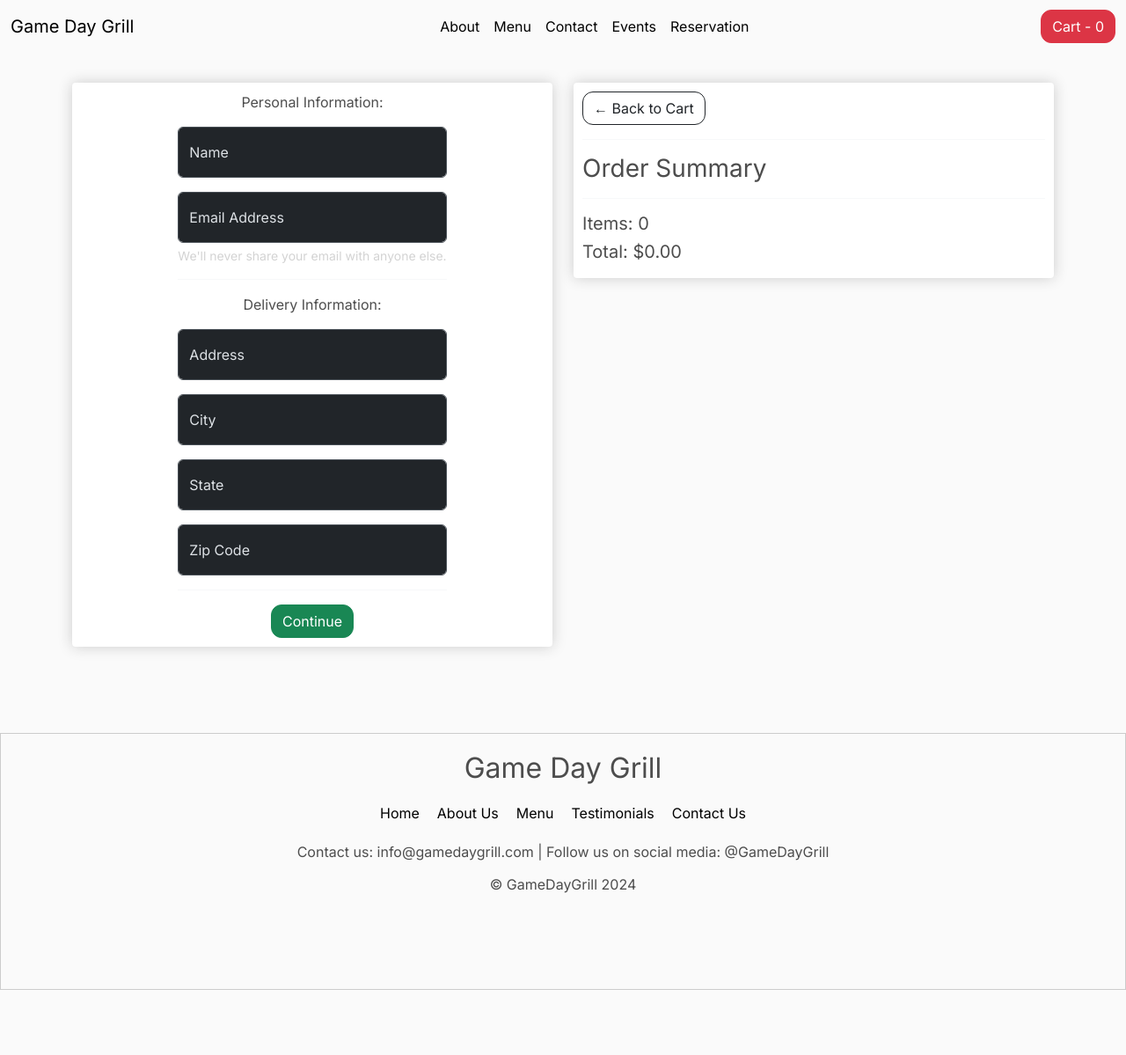
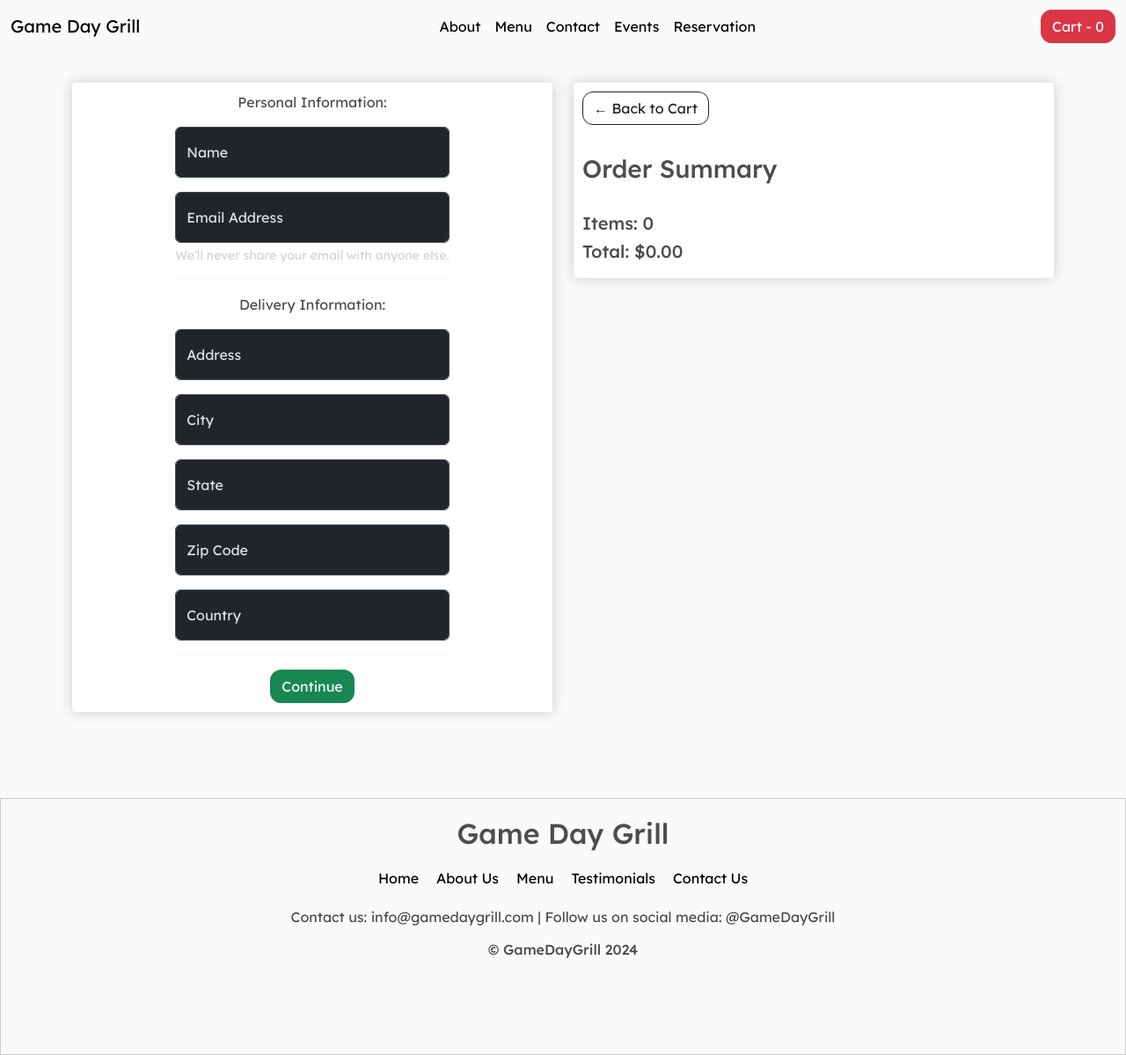
Before and after one commit to GreenTreeGaming/Game-Day-Grill, a Django app: page /checkout/ in a window 1280 px wide. Shown: the whole page at 88% size. Before the commit the page ends 1125 px from the top, so only its background shows below. Run offline with Django 4.2, Linux system fonts and the light colour scheme; some libraries are stand-ins or nearby versions.

Commit message:
Final Version

```diff
--- a/gamedaygrill/static/css/main.css
+++ b/gamedaygrill/static/css/main.css
@@ -1,15 +1,15 @@
 /* @import url('https://fonts.googleapis.com/css2?family=Bubblegum+Sans&display=swap'); */
-@import url('https://fonts.googleapis.com/css2?family=Inter&display=swap');
-
+/* @import url('https://fonts.googleapis.com/css2?family=Inter&display=swap'); */
+@import url('https://fonts.googleapis.com/css2?family=Lexend+Deca:wght@100..900&display=swap');
 
 body {
     background-color: hsl(0, 0%, 98%);
-    font-family: 'Inter', sans-serif;
+    font-family: 'Lexend Deca', sans-serif;
 }
 
 h1,h2,h3,h4,h5,h6, p{
 	color:hsl(0, 0%, 30%);
-    font-family: 'Inter', sans-serif;
+    font-family: 'Lexend Deca', sans-serif;
 }
 
 .spinner-wrapper {
--- a/gamedaygrill/store/models.py
+++ b/gamedaygrill/store/models.py
@@ -59,7 +59,7 @@ class Order(models.Model):
     transaction_id = models.CharField(max_length=100, null=True)
 
     def __str__(self):
-        return str(self.id)
+        return str(self.id) + " - " + str(self.date_ordered)
 
     @property
     def shipping(self):
--- a/gamedaygrill/store/templates/store/checkout.html
+++ b/gamedaygrill/store/templates/store/checkout.html
@@ -18,78 +18,46 @@
      <div class="row">
 		<div class="col-lg-6">
 			<div class="box-element" id="form-wrapper">
-				<!-- <form id="form">
-					{% csrf_token %}
-					<p>Personal Information:</p>
-					<div id="user-info">
-						<div class="form-field">
-							<input required class="form-control" type="text" name="name" placeholder="Name">
-						</div>
-						<div class="form-field">
-							<input required class="form-control" type="email" name="email" placeholder="Email">
-						</div>
-					</div>
-
-					<div id="shipping-info" >
-						<hr>
-						<p>Shipping Information:</p>
-						<hr>
-						<div class="form-field">
-							<input class="form-control" type="text" name="address" placeholder="Address" required>
-						</div>
-						<div class="form-field">
-							<input class="form-control" type="text" name="city" placeholder="City" required>
-						</div>
-						<div class="form-field">
-							<input class="form-control" type="text" name="state" placeholder="State" required>
-						</div>
-						<div class="form-field">
-							<input class="form-control" type="text" name="zipcode" placeholder="Zip code" required>
-						</div>
-						<div class="form-field">
-							<input class="form-control" type="text" name="country" placeholder="Country" required>
-						</div>
-					</div>
-
-					<hr>
-					<input id="form-button" class="btn btn-success btn-block" type="submit" value="Continue">
-				</form> -->
 				<form id="form" class="needs-validation">
 					{% csrf_token %}
 					<p>Personal Information:</p>
 					<div class="form-floating mb-3">
-					  <input type="text" class="form-control" id="floatingInput" placeholder="#" required>
-					  <label for="floatingInput">Name</label>
+						<input type="text" class="form-control" id="floatingInput" placeholder="#" required>
+						<label for="floatingInput">Name</label>
 					</div>
 					<div class="form-floating mb-3">
-					  <input type="email" class="form-control" aria-describedby="emailHelp" placeholder="#" required>
-					  <div id="emailHelp" class="form-text" style="color: lightgray;">We'll never share your email with anyone else.</div>
-					  <label for="floatingInput">Email Address</label>
+						<input type="email" class="form-control" id="floatingEmail" aria-describedby="emailHelp" placeholder="#" required>
+						<div id="emailHelp" class="form-text" style="color: lightgray;">We'll never share your email with anyone else.</div>
+						<label for="floatingEmail">Email Address</label>
 					</div>
 
 					<hr>
 					<p>Delivery Information:</p>
 
 					<div class="form-floating mb-3">
-					  <input type="text" class="form-control" placeholder="#" required>
-					  <label for="floatingInput">Address</label>
+						<input type="text" class="form-control" id="floatingAddress" placeholder="#" required>
+						<label for="floatingAddress">Address</label>
 					</div>
 					<div class="form-floating mb-3">
-						<input type="text" class="form-control" placeholder="#" required>
-						<label for="floatingInput">City</label>
+						<input type="text" class="form-control" id="floatingCity" placeholder="#" required>
+						<label for="floatingCity">City</label>
 					</div>
 					<div class="form-floating mb-3">
-						<input type="text" class="form-control" placeholder="#" required>
-						<label for="floatingInput">State</label>
+						<input type="text" class="form-control" id="floatingState" placeholder="#" required>
+						<label for="floatingState">State</label>
 					</div>
 					<div class="form-floating mb-3">
-						<input type="text" class="form-control" placeholder="#" required>
-						<label for="floatingInput">Zip Code</label>
+						<input type="text" class="form-control" id="floatingZipcode" placeholder="#" required>
+						<label for="floatingZipcode">Zip Code</label>
+					</div>
+					<div class="form-floating mb-3">
+						<input type="text" class="form-control" id="floatingCountry" placeholder="#" required>
+						<label for="floatingCountry">Country</label>
 					</div>
 
 					<hr>
 					<input id="form-button" class="btn btn-success btn-block" type="submit" value="Continue">
-				  </form>
+				</form>
 			</div>
 
 			<br>
@@ -171,50 +139,48 @@
 		})
 		*/
 
-		function submitFormData(){
+		function submitFormData() {
 			var userFormData = {
-				'name':null,
-				'email':null,
-				'total':total,
+				'name': null,
+				'email': null,
+				'total': total,
 			}
 
 			var shippingInfo = {
-				'address':null,
-				'city':null,
-				'state':null,
-				'zipcode':null,
-				'country':null,
+				'address': null,
+				'city': null,
+				'state': null,
+				'zipcode': null,
+				'country': null,
 			}
 
-			shippingInfo.address = form.address.value
-			shippingInfo.city = form.city.value
-			shippingInfo.state = form.state.value
-			shippingInfo.zipcode = form.zipcode.value
-			shippingInfo.country = form.country.value
+			userFormData.name = document.getElementById('floatingInput').value;
+			userFormData.email = document.getElementById('floatingEmail').value;
 
-			if (user == 'AnonymousUser'){
-				userFormData.name = form.name.value
-				userFormData.email = form.email.value
-			}
+			shippingInfo.address = document.getElementById('floatingAddress').value;
+			shippingInfo.city = document.getElementById('floatingCity').value;
+			shippingInfo.state = document.getElementById('floatingState').value;
+			shippingInfo.zipcode = document.getElementById('floatingZipcode').value;
+			shippingInfo.country = document.getElementById('floatingCountry').value;
 
-			var url = "/process_order/"
+			var url = "/process_order/";
 			fetch(url, {
-				method:'POST',
-				headers:{
-					'Content-Type':'application/json',
-					'X-CSRFToken':csrftoken,
+				method: 'POST',
+				headers: {
+					'Content-Type': 'application/json',
+					'X-CSRFToken': csrftoken,
 				},
-				body:JSON.stringify({'form':userFormData, 'shipping':shippingInfo})
+				body: JSON.stringify({ 'form': userFormData, 'shipping': shippingInfo })
 			})
 			.then((response) => response.json())
 			.then((data) => {
-				console.log('Success: ', data)
+				console.log('Success: ', data);
 				alert('Thanks for shopping with us!');
 
-				cart = {}
-				document.cookie = 'cart=' + JSON.stringify(cart) + ";domain=;path=/"
+				cart = {};
+				document.cookie = 'cart=' + JSON.stringify(cart) + ";domain=;path=/";
 
-				window.location.href = "{% url 'home' %}"
+				window.location.href = "{% url 'home' %}";
 			})
 		}
 	</script>
```
Also changed, not shown: gamedaygrill/static/js/cart.js (+4 -4 lines), gamedaygrill/store/templates/store/about.html (+7 -7 lines), gamedaygrill/db.sqlite3.
